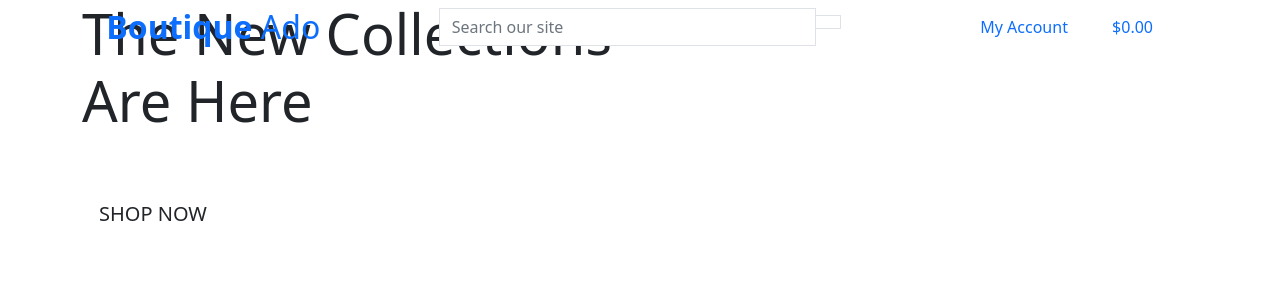
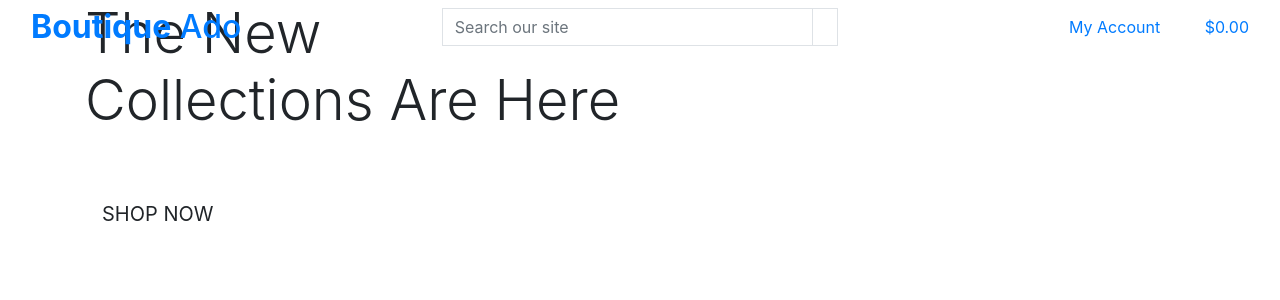
Before and after one commit to AlexNexton/boutique-ado-v1, a Django app: page / in a window 1280 px wide. Shown: the top 300 px of the page. Run offline with Django 3.2, Linux system fonts and the light colour scheme; some libraries are stand-ins or nearby versions.

Commit message:
added code from source code

```diff
--- a/templates/base.html
+++ b/templates/base.html
@@ -6,27 +6,23 @@
 <head>
 
     {% block meta %}
-    <!-- Required meta tags -->
-    <meta http-equiv="X-UA-compatible" content="ie=edge">
+    <meta http-equiv="X-UA-Compatible" content="ie=edge">
     <meta charset="utf-8">
-    <meta name="viewport" content="width=device-width, initial-scale=1">
+    <meta name="viewport" content="width=device-width, initial-scale=1, shrink-to-fit=no">
     {% endblock %}
 
     {% block extra_meta %}
     {% endblock %}
 
     {% block corecss %}
-    <!-- Bootstrap CSS -->
-    <link href="https://cdn.jsdelivr.net/npm/bootstrap@5.0.0-beta3/dist/css/bootstrap.min.css" rel="stylesheet"
-        integrity="sha384-eOJMYsd53ii+scO/bJGFsiCZc+5NDVN2yr8+0RDqr0Ql0h+rP48ckxlpbzKgwra6" crossorigin="anonymous">
+    <link rel="stylesheet" href="https://stackpath.bootstrapcdn.com/bootstrap/4.4.1/css/bootstrap.min.css"
+        integrity="sha384-Vkoo8x4CGsO3+Hhxv8T/Q5PaXtkKtu6ug5TOeNV6gBiFeWPGFN9MuhOf23Q9Ifjh" crossorigin="anonymous">
     {% endblock %}
 
     {% block extra_css %}
     {% endblock %}
 
     {% block corejs %}
-    <!-- Option 1: Bootstrap Bundle with Popper -->
-
     <script src="https://code.jquery.com/jquery-3.4.1.slim.min.js"
         integrity="sha384-J6qa4849blE2+poT4WnyKhv5vZF5SrPo0iEjwBvKU7imGFAV0wwj1yYfoRSJoZ+n" crossorigin="anonymous">
     </script>
@@ -41,12 +37,10 @@
     {% block extra_js %}
     {% endblock %}
 
-
     <title>Boutique Ado {% block extra_title %}{% endblock %}</title>
 </head>
 
 <body>
-
     <header class="container-fluid fixed-top">
         <div class="row">
             <div class="col-12 col-lg-4 my-auto py-1 py-lg-0 text-center text-lg-left">
@@ -122,12 +116,8 @@
     {% block content %}
     {% endblock %}
 
-    {% block pageloadjs %}
+    {% block postloadjs %}
     {% endblock %}
-
-
-
-
 
 
 </body>
```
